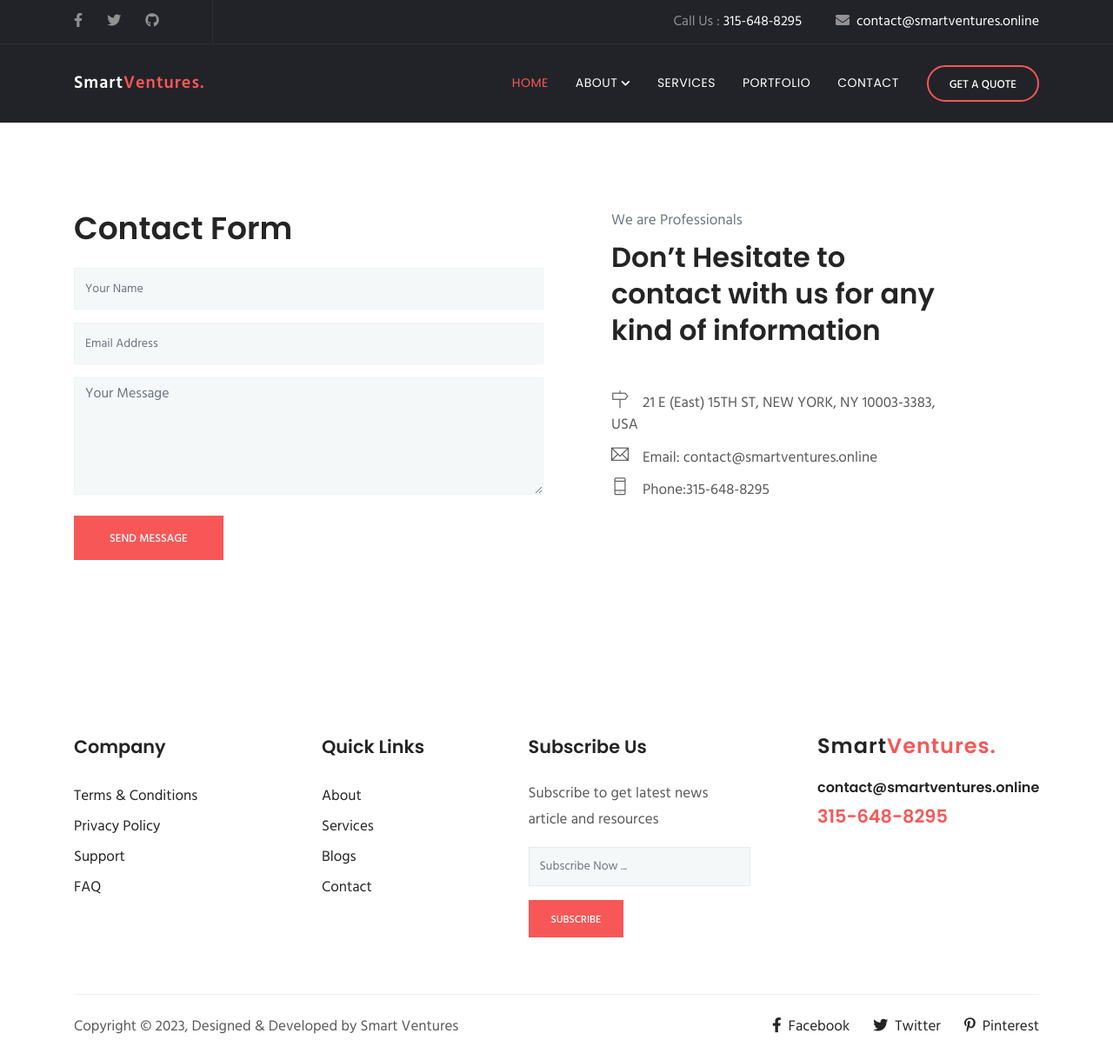
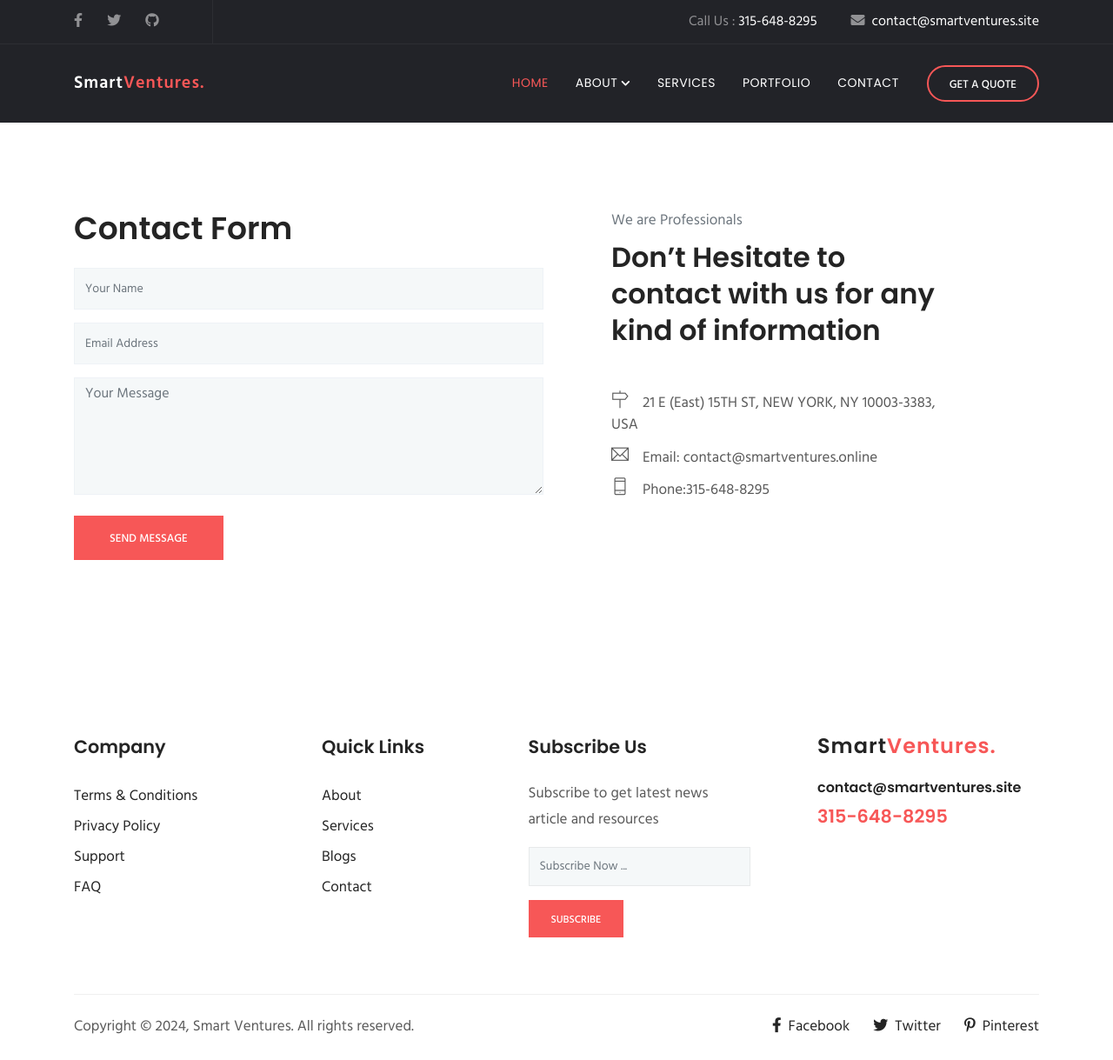
Before and after one commit to Samkiru254/smartventures.io, a plain HTML site: page contact.html in a window 1280 px wide. Shown: the whole page at 87% size. Drawn offline with Linux system fonts and the light colour scheme; some packages are replaced by stand-ins of ours.

Commit message:
Update contact.html

```diff
--- a/contact.html
+++ b/contact.html
@@ -48,7 +48,7 @@
         <div class="col-lg-10 col-md-8 text-center text-lg-right text-md-right">
           <div class="header-top-info mb-2 mb-md-0">
             <a href="tel:315-648-8295">Call Us : <span>315-648-8295</span></a>
-            <a href="mailto:contact@smartventures.online"><i class="fas fa-envelope mr-2"></i><span>contact@smartventures.online</span></a>
+            <a href="mailto:contact@smartventures.online"><i class="fas fa-envelope mr-2"></i><span>contact@smartventures.site</span></a>
           </div>
         </div>
       </div>
@@ -188,7 +188,7 @@
 			<div class="logo mb-4">
 			  <h3>Smart<span>Ventures.</span></h3>
 			</div>
-			<h6><a href="mailto:contact@smartventures.online">contact@smartventures.online</a></h6>
+			<h6><a href="mailto:contact@smartventures.online">contact@smartventures.site</a></h6>
 			<a href="tel:315-648-8295"><span class="text-color h4">315-648-8295</span></a>
 		  </div>
 		</div>
@@ -197,9 +197,9 @@
 	  <div class="footer-btm pt-4">
 		<div class="row">
 		  <div class="col-lg-6">
-			<div class="copyright">
-			  Copyright &copy; 2023, Designed &amp; Developed by Smart Ventures
-			</div>
+			<span>Copyright &copy; <script>
+                  document.write(new Date().getFullYear())
+                </script>, Smart Ventures. All rights reserved.</a></span>
 		  </div>
 		  <div class="col-lg-6 text-left text-lg-right">
 			<ul class="list-inline footer-socials">
```
